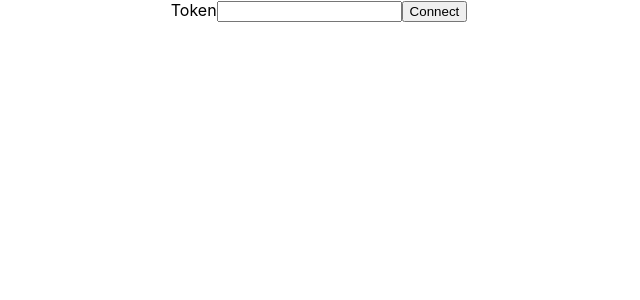
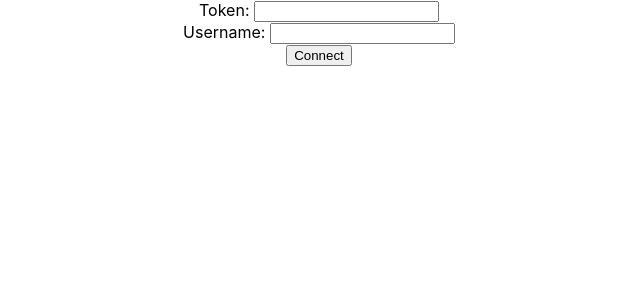
Before and after one commit to reedperry/react-chat, a React (Create React App) app: page / in a window 1280 px wide. Shown: the top 300 px of the page, without its empty margins (321-961 px from the left). Built offline with nearby package versions, Linux system fonts and the light colour scheme.

Commit message:
Accept a username on login. This gets attached to the client, but is not displayed in UI yet. Also, minor cleanups in server and styling.

```diff
--- a/src/App.css
+++ b/src/App.css
@@ -23,9 +23,9 @@
 }
 
 .messages {
-  min-height: 80vh;
+  min-height: 100vh;
   background-color: #282c34;
-  color: white;
+  color: #eee;
 }
 
 @keyframes App-logo-spin {
--- a/src/App.js
+++ b/src/App.js
@@ -6,13 +6,13 @@ import useSocketConnection from './useSocketConnection';
 import './App.css';
 
 function App() {
-  const [token, setToken] = useState(null);
-  const { socket, socketError } = useSocketConnection(token);
+  const [loginInfo, setLoginInfo] = useState(null);
+  const { socket, socketError } = useSocketConnection(loginInfo);
 
   return (
     <div className="App">
-      {!socket && <Connector onSubmit={setToken} />}
-      {socket && <Chat socket={socket} token={token} />}
+      {!socket && <Connector onSubmit={setLoginInfo} />}
+      {socket && <Chat socket={socket} token={loginInfo.token} />}
       {socketError && <h3>Failed to connect!</h3>}
     </div>
   );
@@ -28,10 +28,10 @@ function Chat(props) {
   return (
     <div className="messages">
       {messages.map(message => {
-        if (message.sender === props.token) {
-          return <SentMessage message={message} key={message.id} />
+        if (message.sender.id === props.token) {
+          return <SentMessage message={message} key={message.id} />;
         } else {
-          return <ReceivedMessage message={message} key={message.id} />
+          return <ReceivedMessage message={message} key={message.id} />;
         }
       })}
       <MessageEditor onSendMessage={sendMessage} />
@@ -59,17 +59,34 @@ function MessageEditor(props) {
 
 function Connector(props) {
   const [token, setToken] = useState('');
+  const [username, setUsername] = useState('');
   return (
     <div>
-      <label htmlFor="token">Token</label>
+      <form>
+        <div>
+          <label htmlFor="token">Token: </label>
           <input
             name="token"
+            required
             value={token}
             onChange={e => setToken(e.target.value)}
           />
-      <button type="button" onClick={() => props.onSubmit(token)}>
+        </div>
+        <div>
+          <label htmlFor="username">Username: </label>
+          <input
+            name="username"
+            required
+            value={username}
+            onChange={e => setUsername(e.target.value)}
+          />
+        </div>
+        <button
+          type="button"
+          onClick={() => props.onSubmit({ token, username })}>
           Connect
         </button>
+      </form>
     </div>
   );
 }
--- a/src/useSocket.js
+++ b/src/useSocket.js
@@ -7,10 +7,9 @@ export default function useSocket(socket) {
     () => {
       const onMessage = event => {
         const data = JSON.parse(event.data);
-        console.log(event);
         setMessages([
           ...messages,
-          { content: data.content, sender: data.senderId, id: event.timeStamp }
+          { content: data.content, sender: data.sender, id: event.timeStamp }
         ]);
       };
 
--- a/src/useSocketConnection.js
+++ b/src/useSocketConnection.js
@@ -1,16 +1,20 @@
 import { useState } from 'react';
 
-export default function useSocketConnection(token) {
+// A loginInfo object contains a token: string and username: string
+export default function useSocketConnection(loginInfo) {
   const [socket, setSocket] = useState(null);
   const [socketError, setSocketError] = useState(false);
 
-  if (!token) {
+  if (!loginInfo || !loginInfo.token) {
     return {
       socket: null,
       socketError: null
     };
   } else if (!socket) {
-    const conn = connect(token);
+    const conn = connect(
+      loginInfo.token,
+      loginInfo.username || 'Anonymous User'
+    );
     const poll = setInterval(() => {
       if (conn.readyState === WebSocket.OPEN) {
         setSocket(conn);
@@ -29,8 +33,8 @@ export default function useSocketConnection(token) {
   };
 }
 
-function connect(token) {
-  const url = 'ws://localhost:8080?token=' + token;
+function connect(token, username) {
+  const url = `ws://localhost:8080?token=${token}&username=${username}`;
   const socket = new WebSocket(url);
   return socket;
 }
```
Also changed, not shown: src/server.js (+24 -7 lines). Lines whose indentation alone changed are shown as unchanged.
